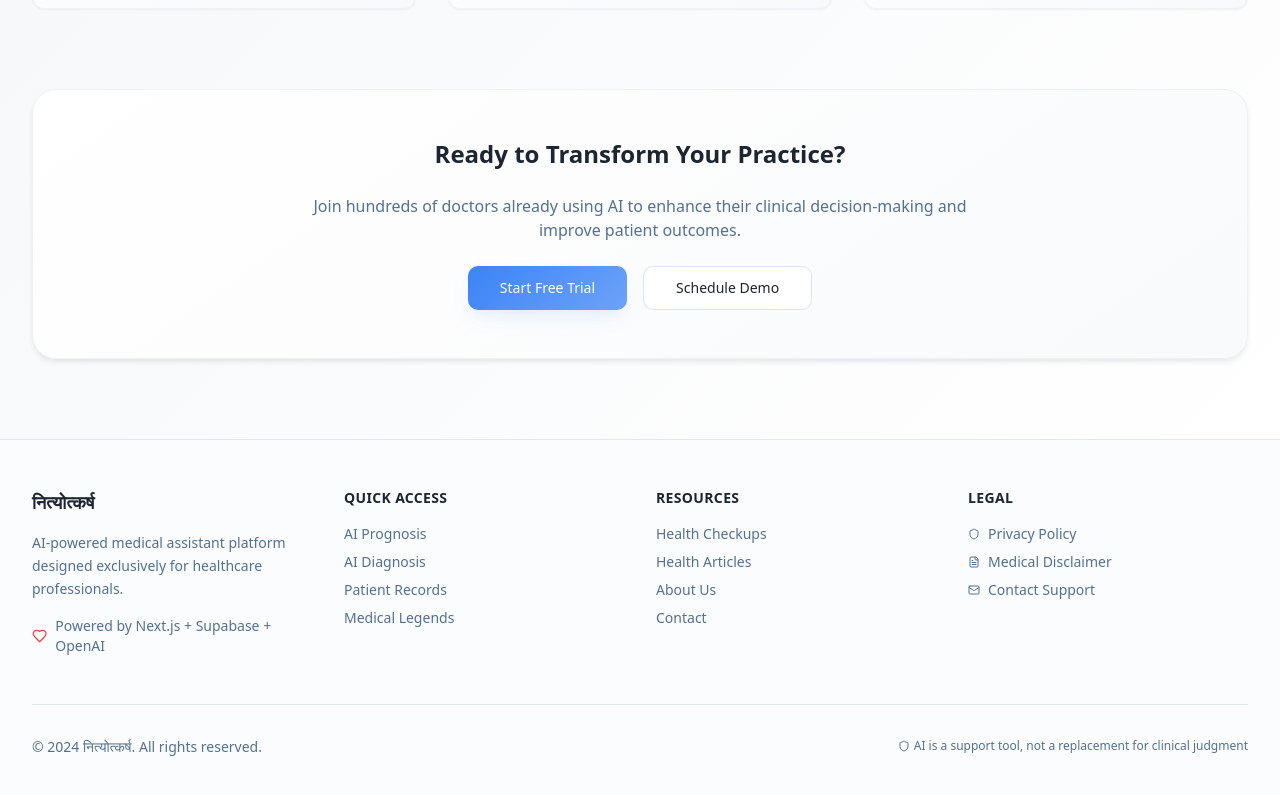
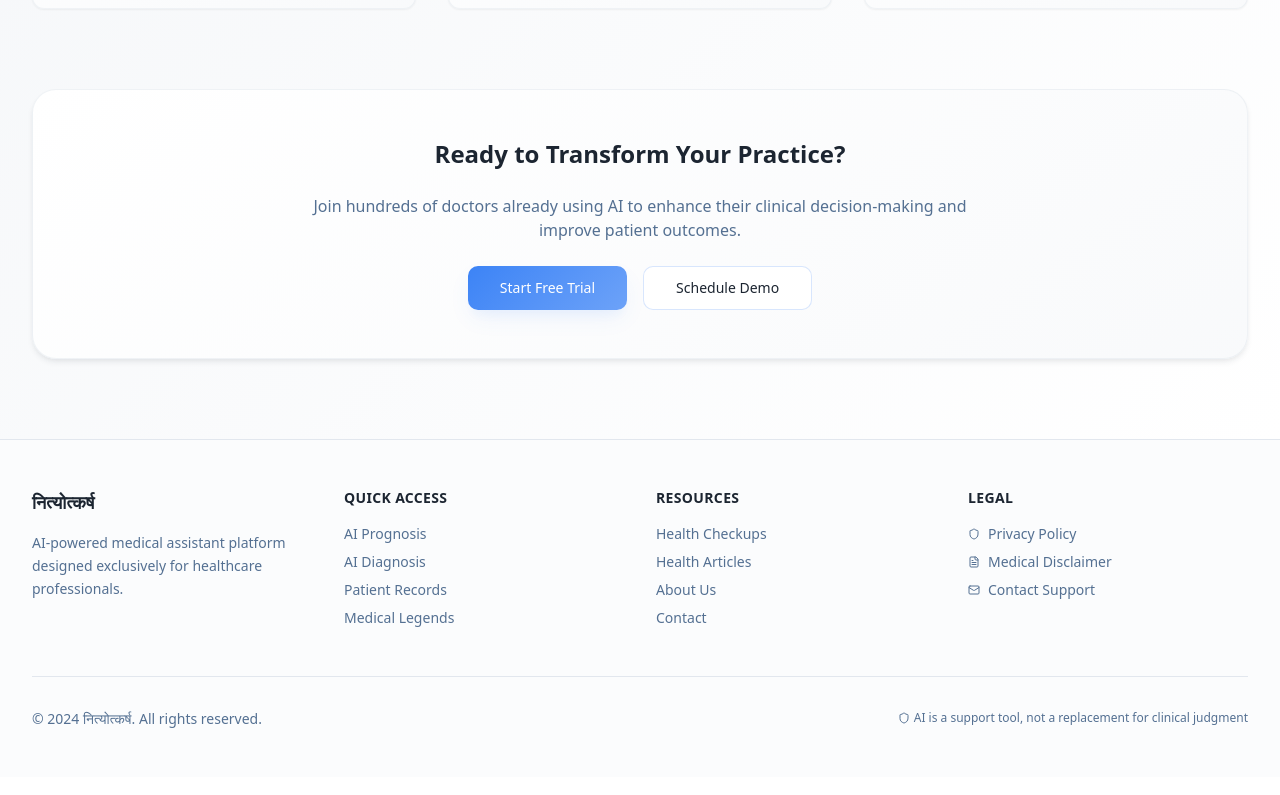
Before and after one commit to sumit-069/empty-scroll-ready, a React (Vite) app: page / in a window 1280 px wide. Shown: the part 1793-2588 px from the top of the page. Built offline with nearby package versions, Linux system fonts and the light colour scheme; the HTML template or start-up script is replaced by a standard one.

Commit message:
Remove footer text

```diff
--- a/src/components/Footer.tsx
+++ b/src/components/Footer.tsx
@@ -12,10 +12,6 @@ export const Footer = () => {
             <p className="text-sm text-muted-foreground leading-relaxed">
               AI-powered medical assistant platform designed exclusively for healthcare professionals.
             </p>
-            <div className="flex items-center space-x-2 text-sm text-muted-foreground">
-              <Heart className="h-4 w-4 text-red-500" />
-              <span>Powered by Next.js + Supabase + OpenAI</span>
-            </div>
           </div>
 
           {/* Quick Links */}
```
